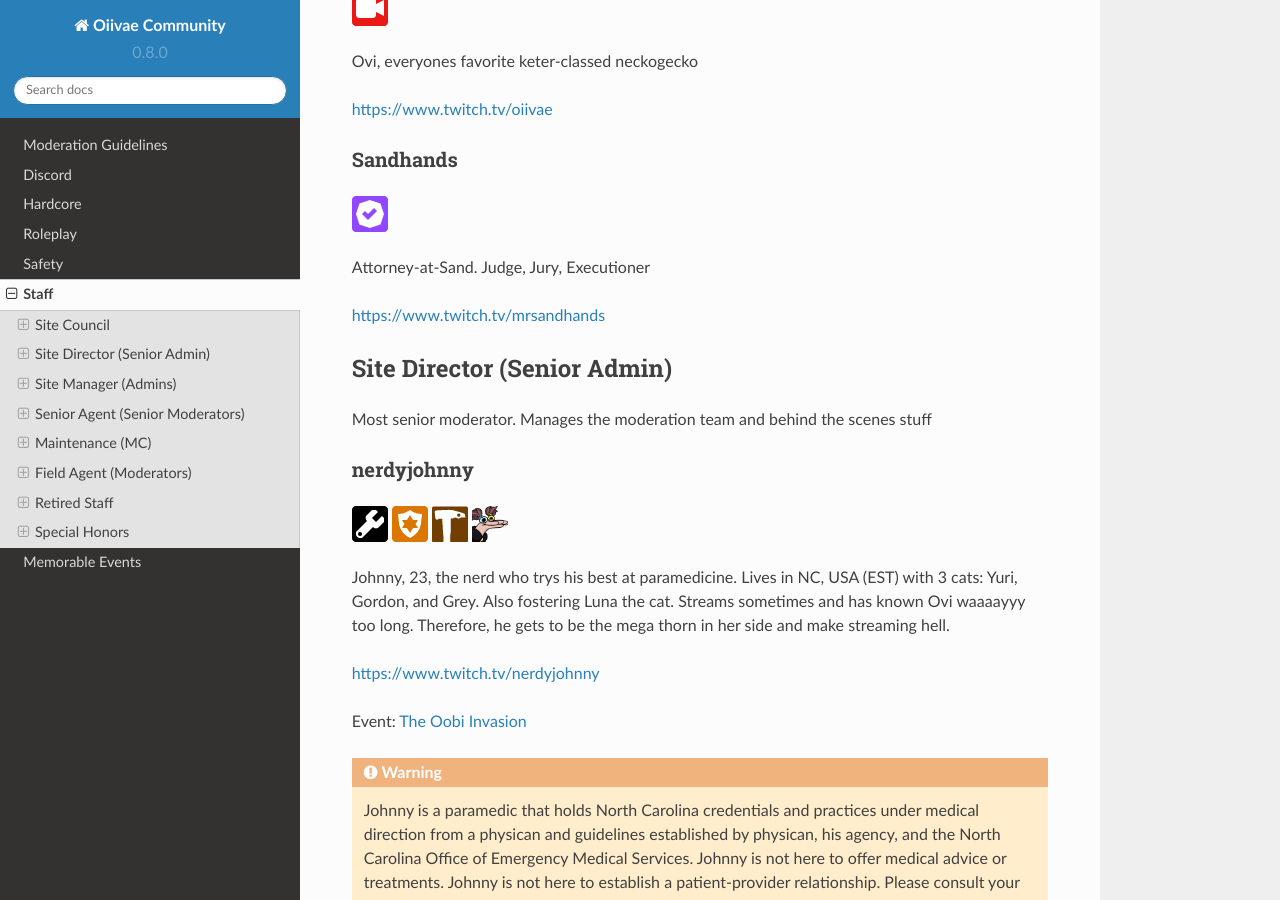
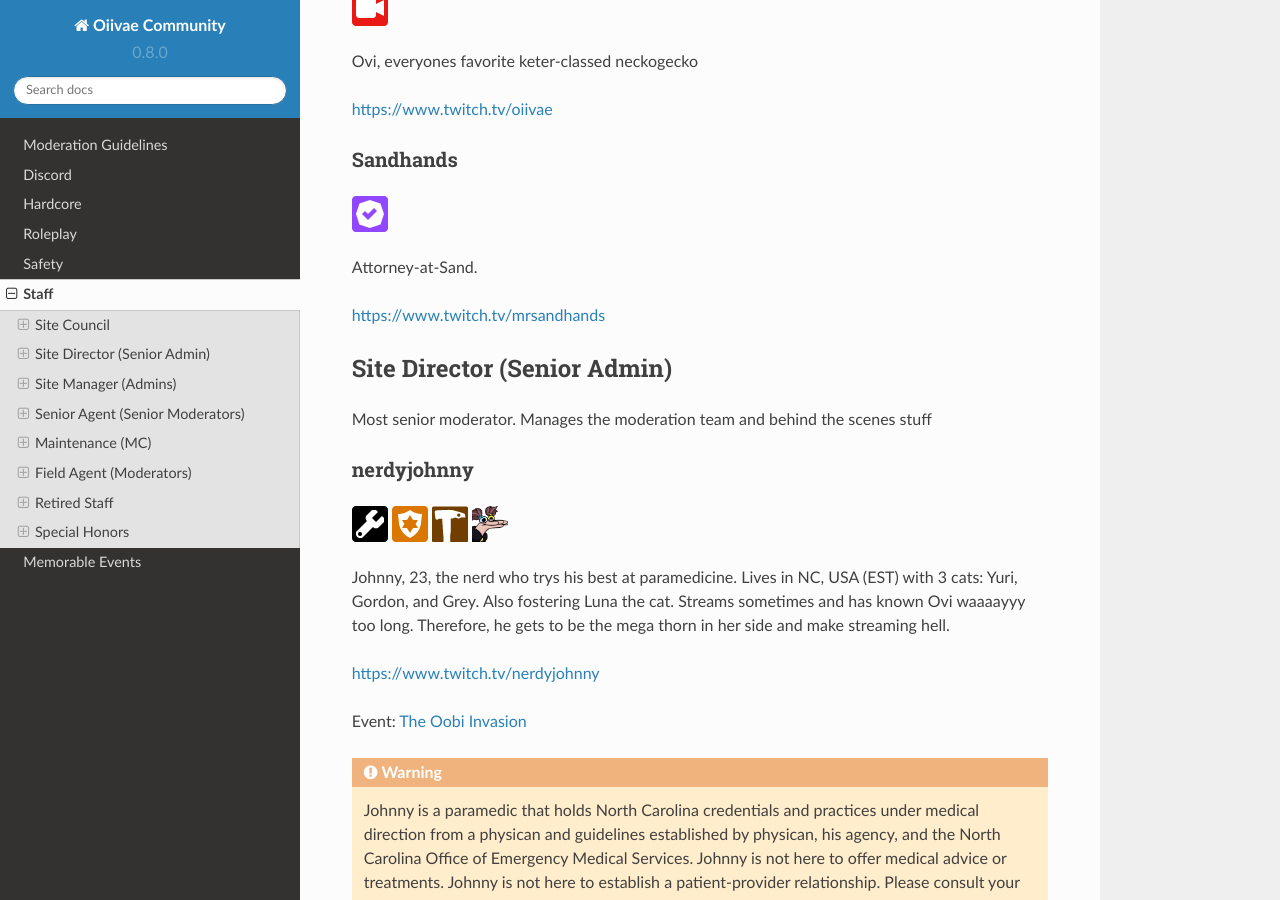
Before and after one commit to nerdyjohnny/ovidoc, a Sphinx documentation site: the page built from docs/source/staff.rst, in a window 1280 px wide and 900 px high, scrolled down 372 px. Built offline with Sphinx 7.4.7 and the Read the Docs theme 2.0.0, drawn with Linux system fonts in a browser that asks for light colours.

Commit message:
Update staff.rst

```diff
--- a/docs/source/staff.rst
+++ b/docs/source/staff.rst
@@ -17,7 +17,7 @@ https://www.twitch.tv/oiivae
 Sandhands
 '''''''
 .. image:: icons/sandhands.png
-Attorney-at-Sand. Judge, Jury, Executioner
+Attorney-at-Sand.
 
 https://www.twitch.tv/mrsandhands
 
```
